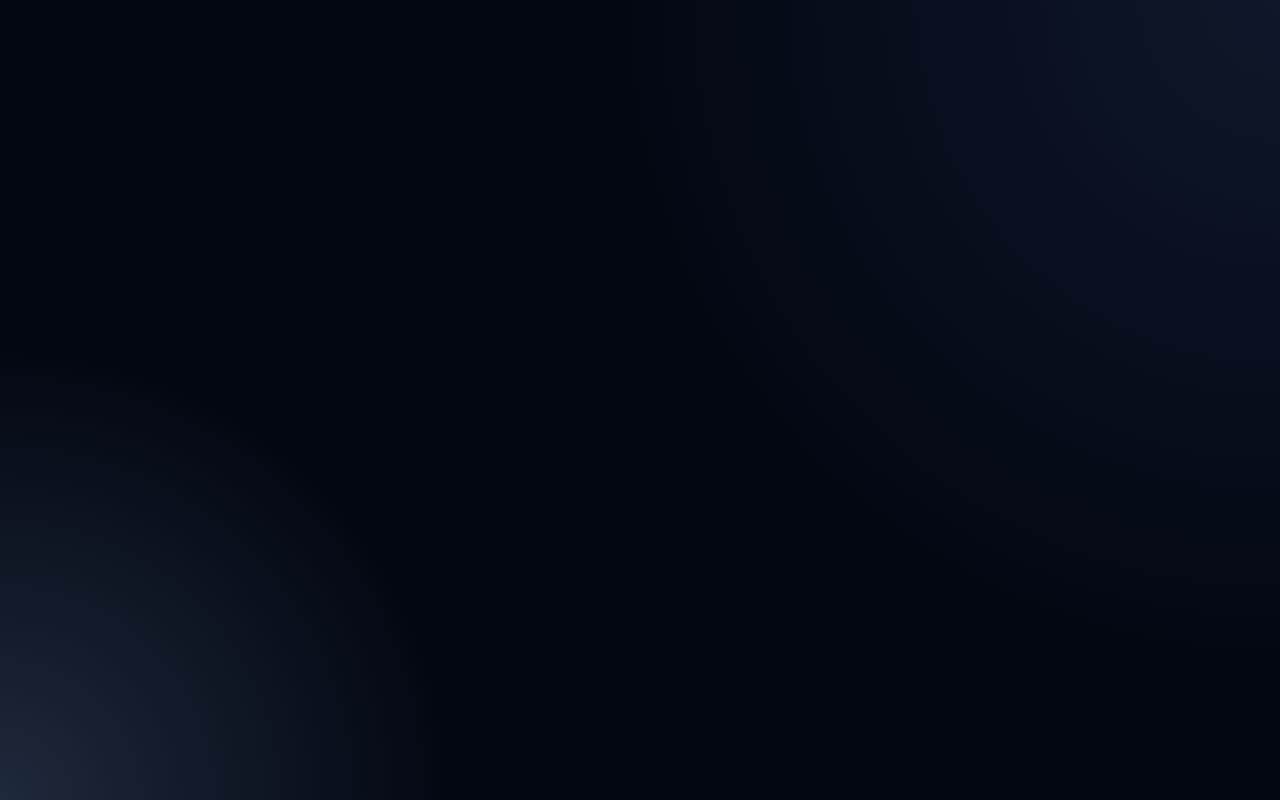
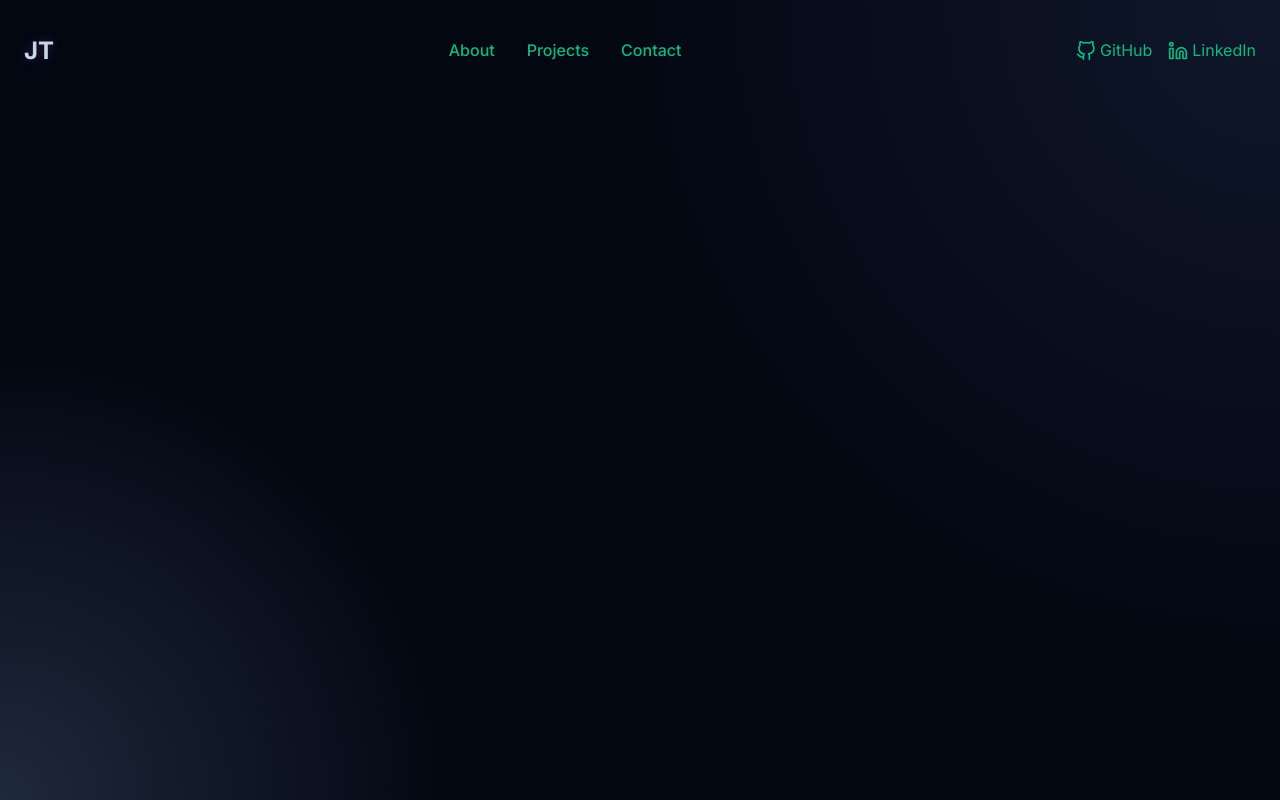
Before and after one commit to jaketysome/portfolio-website, a Next.js app: page / in a window 1280 px wide. Built offline with nearby package versions, Linux system fonts and the light colour scheme.

Commit message:
adds header component

```diff
--- /dev/null
+++ b/app/components/layout/header.tsx
@@ -0,0 +1,62 @@
+function Header() {
+  return (
+    <header>
+      <div className="container">
+        <nav>
+          <div className="logo">JT</div>
+          <div className="nav-links">
+            <a href="#about">About</a>
+            <a href="#projects">Projects</a>
+            <a href="#contact">Contact</a>
+          </div>
+          <div className="social-links">
+            <a
+              href="https://github.com/yourusername"
+              target="_blank"
+              rel="noopener noreferrer"
+            >
+              <svg
+                xmlns="http://www.w3.org/2000/svg"
+                width="20"
+                height="20"
+                viewBox="0 0 24 24"
+                fill="none"
+                stroke="currentColor"
+                strokeWidth="2"
+                strokeLinecap="round"
+                strokeLinejoin="round"
+              >
+                <path d="M9 19c-5 1.5-5-2.5-7-3m14 6v-3.87a3.37 3.37 0 0 0-.94-2.61c3.14-.35 6.44-1.54 6.44-7A5.44 5.44 0 0 0 20 4.77 5.07 5.07 0 0 0 19.91 1S18.73.65 16 2.48a13.38 13.38 0 0 0-7 0C6.27.65 5.09 1 5.09 1A5.07 5.07 0 0 0 5 4.77a5.44 5.44 0 0 0-1.5 3.78c0 5.42 3.3 6.61 6.44 7A3.37 3.37 0 0 0 9 18.13V22"></path>
+              </svg>
+              GitHub
+            </a>
+            <a
+              href="https://linkedin.com/in/yourusername"
+              target="_blank"
+              rel="noopener noreferrer"
+            >
+              <svg
+                xmlns="http://www.w3.org/2000/svg"
+                width="20"
+                height="20"
+                viewBox="0 0 24 24"
+                fill="none"
+                stroke="currentColor"
+                strokeWidth="2"
+                strokeLinecap="round"
+                strokeLinejoin="round"
+              >
+                <path d="M16 8a6 6 0 0 1 6 6v7h-4v-7a2 2 0 0 0-2-2 2 2 0 0 0-2 2v7h-4v-7a6 6 0 0 1 6-6z"></path>
+                <rect x="2" y="9" width="4" height="12"></rect>
+                <circle cx="4" cy="4" r="2"></circle>
+              </svg>
+              LinkedIn
+            </a>
+          </div>
+        </nav>
+      </div>
+    </header>
+  );
+}
+
+export default Header;
--- a/app/layout.tsx
+++ b/app/layout.tsx
@@ -1,6 +1,7 @@
 import type { Metadata } from "next";
 import { Inter } from "next/font/google";
 import "./globals.css";
+import Header from "./components/layout/header";
 
 const inter = Inter({
   variable: "--font-inter",
@@ -19,6 +20,7 @@
   return (
     <html lang="en">
       <body className={`${inter.variable} antialiased`}>
+        <Header />
         <main>{children}</main>
       </body>
     </html>
```
